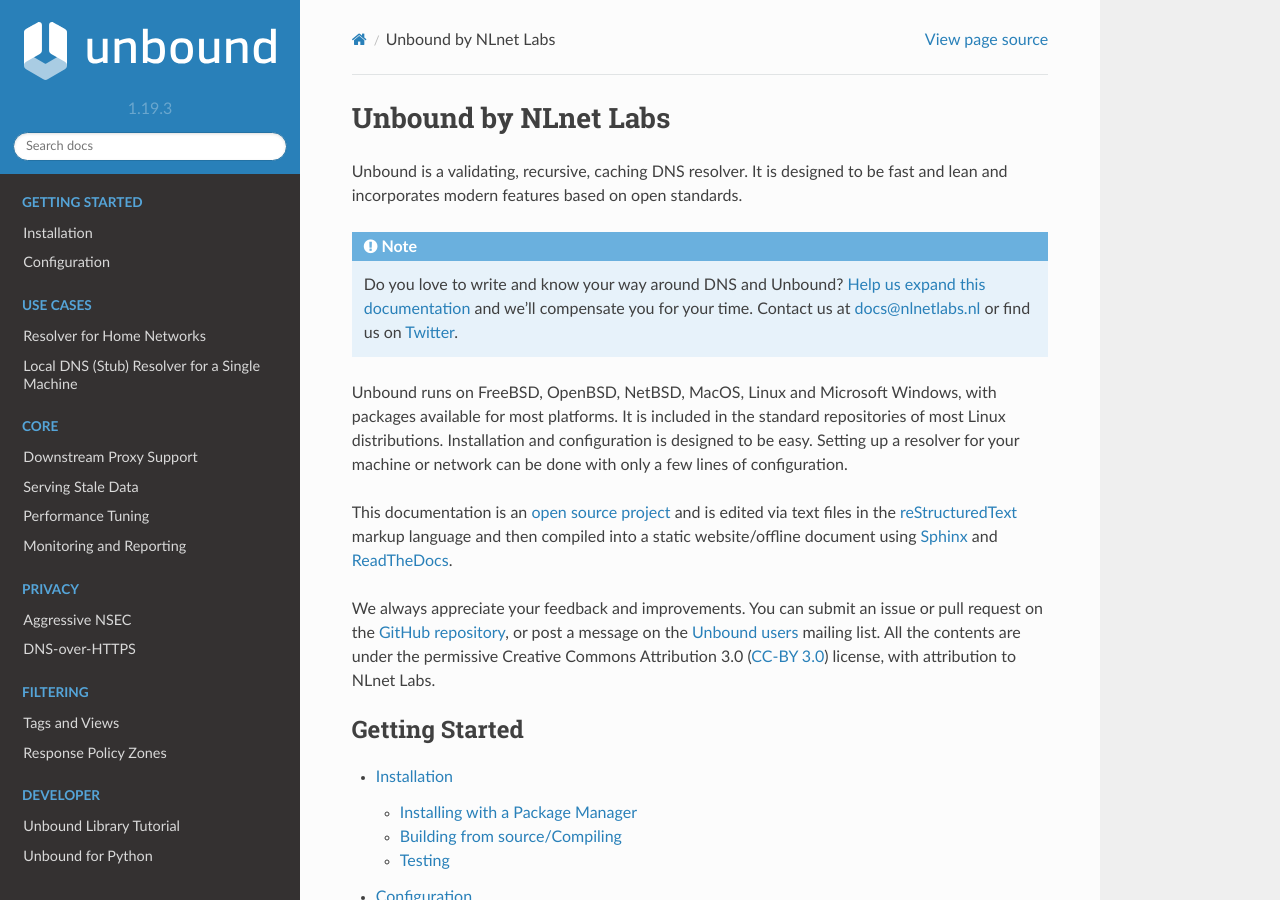
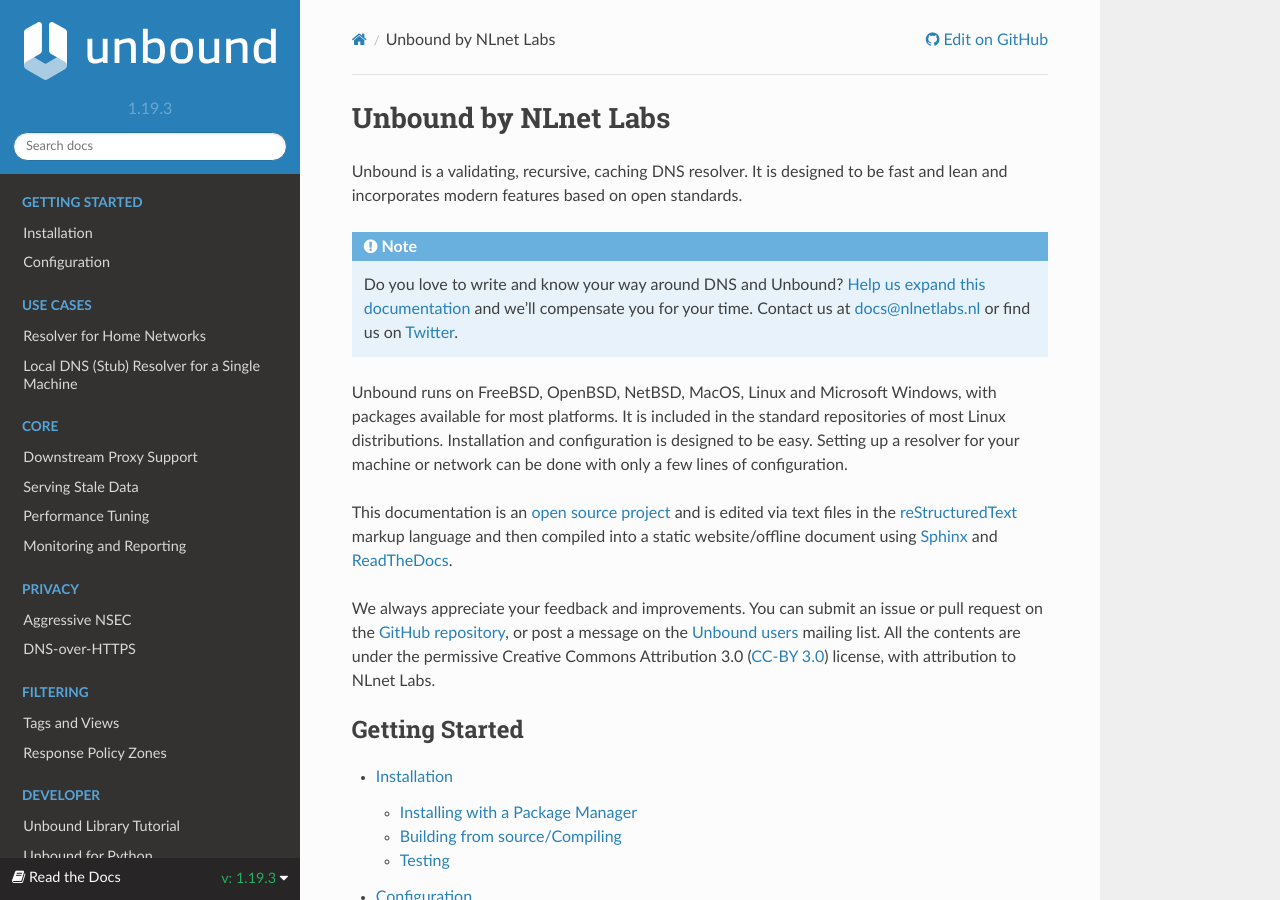
Before and after one commit to NLnetLabs/unbound-manual, a Sphinx documentation site: the page built from source/index.rst, in a window 1280 px wide and 900 px high. Built offline with Sphinx 7.4.7 and the Read the Docs theme 2.0.0, drawn with Linux system fonts in a browser that asks for light colours; part of the change alters nothing that is shown.

```diff
--- a/requirements.txt
+++ b/requirements.txt
@@ -5,3 +5,4 @@ sphinx-tabs==3.4.4
 sphinx-copybutton==0.5.2
 sphinx-notfound-page
 sphinx-rtd-theme
+requests
--- a/source/conf.py
+++ b/source/conf.py
@@ -16,8 +16,10 @@
 # import sys
 # sys.path.insert(0, os.path.abspath('.'))
 
+import os
 import datetime
 import sphinx_rtd_theme
+import requests
 
 # -- Project information -----------------------------------------------------
 
@@ -30,6 +32,18 @@ author = 'NLnet Labs'
 version = '1.19.3'
 # The full version, including alpha/beta/rc tags
 release = version
+
+try:
+    response_versions = requests.get(
+        f"https://readthedocs.org/api/v2/version/?project__slug=unbound&active=true",
+        timeout=2,
+    ).json()
+    versions = [
+        (version["slug"], f"/{version['project']['language']}/{version['slug']}/")
+        for version in response_versions["results"]
+    ]
+except Exception:
+    versions = []
 
 # -- General configuration ---------------------------------------------------
 
@@ -49,6 +63,7 @@ extensions = [
     'sphinx.ext.autosectionlabel',
     'notfound.extension',
     'sphinxcontrib.jquery',
+    'sphinx_rtd_theme',
 ]
 
 intersphinx_mapping = {
@@ -129,6 +144,36 @@ html_static_path = ['resources']
 #
 # html_sidebars = {}
 
+# Set canonical URL from the Read the Docs Domain
+html_baseurl = os.environ.get("READTHEDOCS_CANONICAL_URL", "")
+scheme = "https"
+
+html_context = {
+        'html_theme': html_theme,
+        'current_version': version,
+        'version_slug': version,
+
+        'PRODUCTION_DOMAIN': "readthedocs.org",
+        'versions': versions,
+        # "downloads": downloads,
+        # "subprojects": subprojects,
+
+        'slug': "unbound",
+        'rtd_language': language,
+        'canonical_url': html_baseurl,
+
+        'conf_py_path': "/source/",
+
+        'github_user': "NLnetLabs",
+        'github_repo': "unbound",
+        'github_version': os.environ.get("READTHEDOCS_GIT_IDENTIFIER", "main"),
+        'display_github': True,
+        'READTHEDOCS': True,
+        'using_theme': False,
+        'new_theme': True,
+        'source_suffix': ".rst",
+        'docsearch_disabled': False,
+    }
 
 # -- Options for HTMLHelp output ---------------------------------------------
 
```
